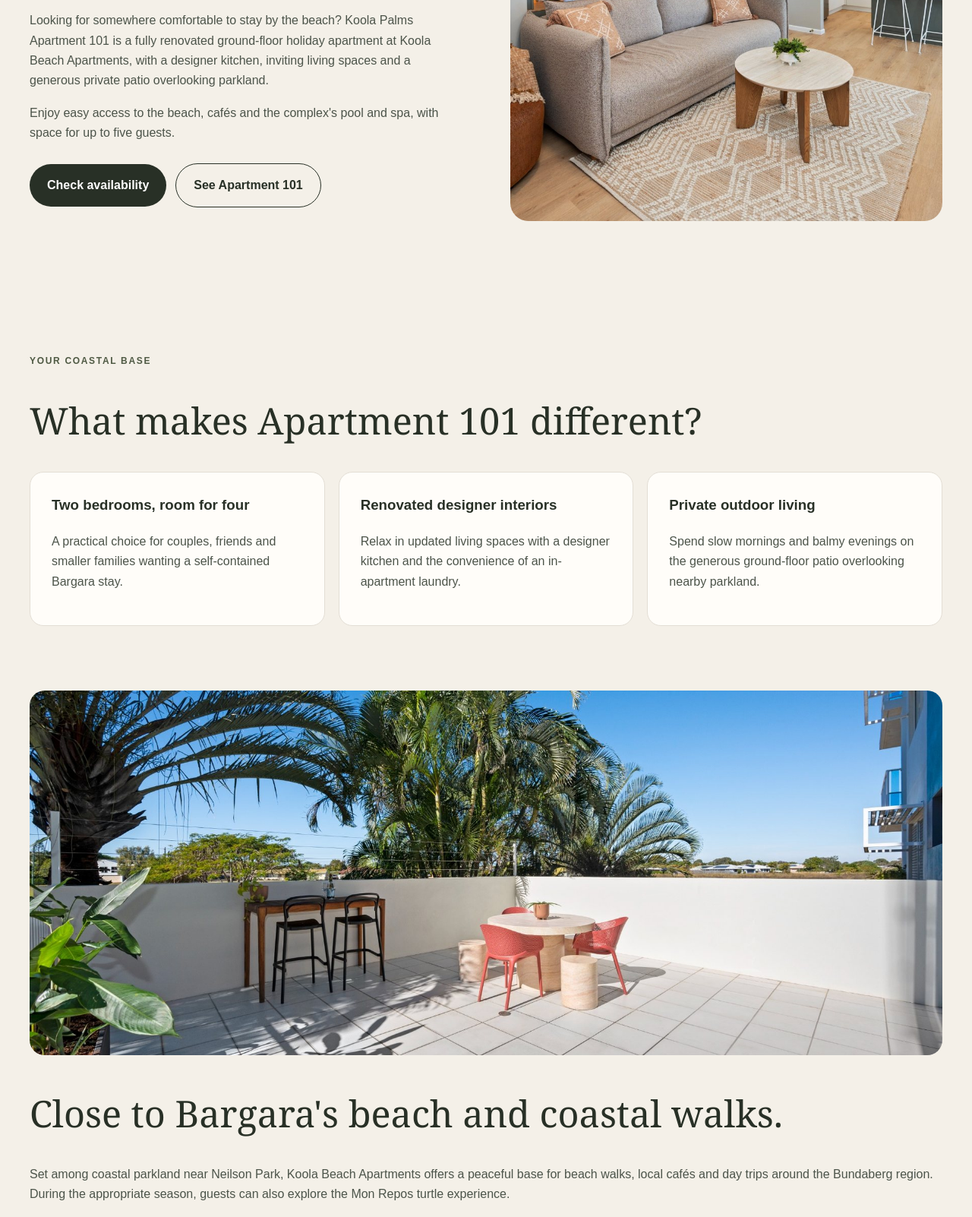
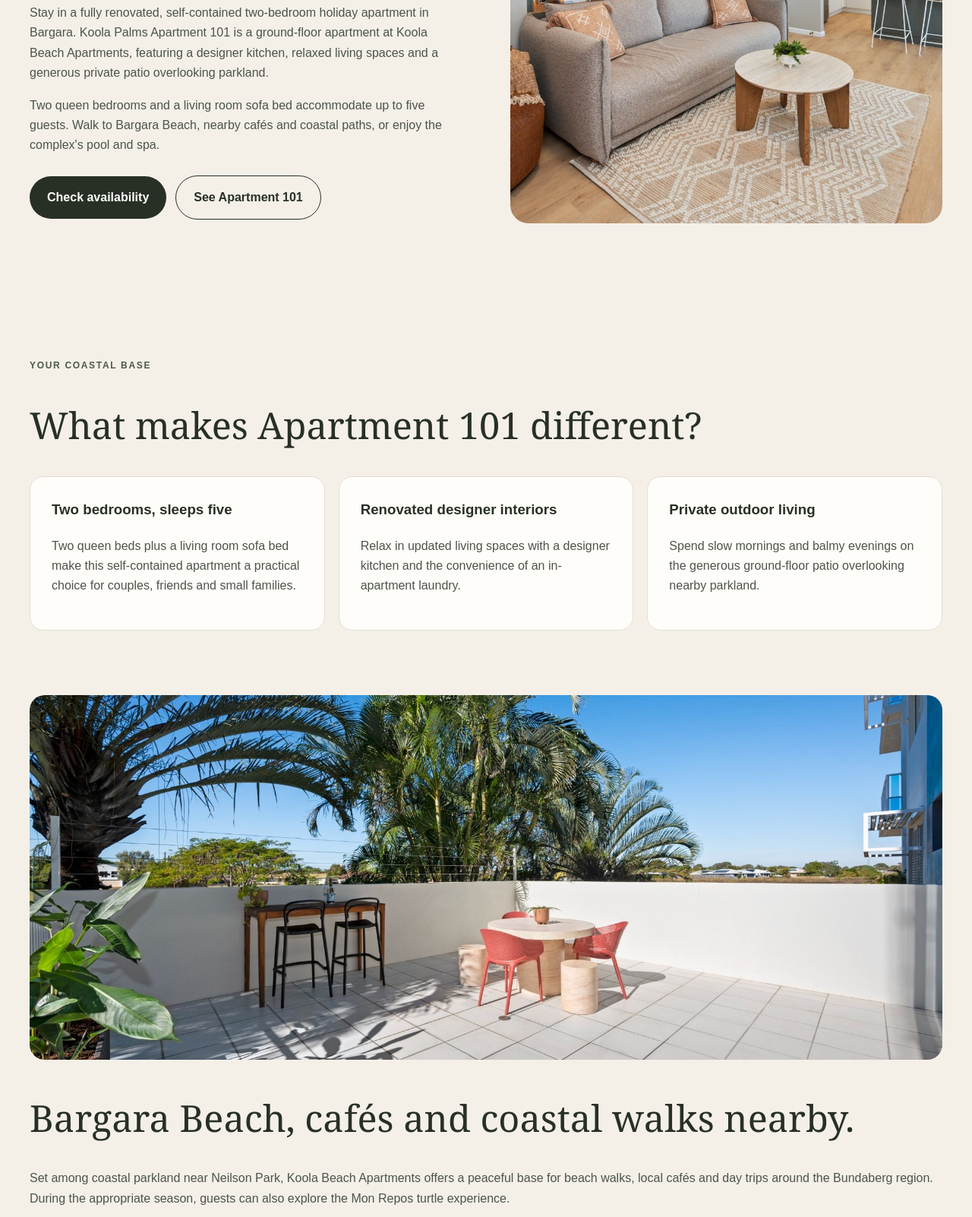
Before and after one commit to artformkitchensgosford91-netizen/koola-palms-bargara, a website: page bargara-holiday-apartment.html in a window 1280 px wide. Shown: the part 576-2178 px from the top of the page at 76% size. Drawn offline with Linux system fonts and the light colour scheme.

Commit message:
Improve Bargara apartment search content and correct five-guest copy

```diff
--- a/bargara-holiday-apartment.html
+++ b/bargara-holiday-apartment.html
@@ -3,8 +3,8 @@
 <head>
 <meta charset="utf-8">
 <meta name="viewport" content="width=device-width, initial-scale=1">
-<title>Two-Bedroom Holiday Apartment Bargara | Koola Palms 101</title>
-<meta name="description" content="Looking for a two-bedroom holiday apartment in Bargara? Explore fully renovated Koola Palms Apartment 101 with designer kitchen, private patio and pool access near the beach.">
+<title>Bargara Holiday Apartment | 2 Bedrooms | Koola Palms 101</title>
+<meta name="description" content="Stay at Koola Palms Apartment 101, a renovated 2-bedroom Bargara holiday apartment sleeping five, with private patio, pool and spa access near the beach.">
 <meta name="robots" content="index,follow">
 <link rel="canonical" href="https://koolapalmsbargara.au/bargara-holiday-apartment.html">
 <meta property="og:title" content="Two-Bedroom Holiday Apartment in Bargara | Koola Palms 101">
@@ -24,15 +24,15 @@
 <header><a class="brand" href="/">Koola Palms · Apartment 101</a><nav><a href="/">View apartment & photos</a></nav></header>
 <main>
 <section class="hero">
-<div><div class="eyebrow">Bargara, Queensland · Apartment 101</div><h1>A renovated two-bedroom holiday apartment in Bargara.</h1><p>Looking for somewhere comfortable to stay by the beach? Koola Palms Apartment 101 is a fully renovated ground-floor holiday apartment at Koola Beach Apartments, with a designer kitchen, inviting living spaces and a generous private patio overlooking parkland.</p><p>Enjoy easy access to the beach, cafés and the complex's pool and spa, with space for up to five guests.</p><a class="cta" href="#availability">Check availability</a><a class="cta alt" href="/">See Apartment 101</a></div>
+<div><div class="eyebrow">Bargara, Queensland · Apartment 101</div><h1>Two-bedroom Bargara holiday apartment near the beach.</h1><p>Stay in a fully renovated, self-contained two-bedroom holiday apartment in Bargara. Koola Palms Apartment 101 is a ground-floor apartment at Koola Beach Apartments, featuring a designer kitchen, relaxed living spaces and a generous private patio overlooking parkland.</p><p>Two queen bedrooms and a living room sofa bed accommodate up to five guests. Walk to Bargara Beach, nearby cafés and coastal paths, or enjoy the complex's pool and spa.</p><a class="cta" href="#availability">Check availability</a><a class="cta alt" href="/">See Apartment 101</a></div>
 <img src="/assets/final/hero-living.jpg" alt="Open-plan living room and designer kitchen at the renovated Koola Palms two-bedroom Bargara holiday apartment" width="900" height="700">
 </section>
 <section><div class="eyebrow">Your coastal base</div><h2>What makes Apartment 101 different?</h2><div class="grid">
-<article class="feature"><h3>Two bedrooms, room for four</h3><p>A practical choice for couples, friends and smaller families wanting a self-contained Bargara stay.</p></article>
+<article class="feature"><h3>Two bedrooms, sleeps five</h3><p>Two queen beds plus a living room sofa bed make this self-contained apartment a practical choice for couples, friends and small families.</p></article>
 <article class="feature"><h3>Renovated designer interiors</h3><p>Relax in updated living spaces with a designer kitchen and the convenience of an in-apartment laundry.</p></article>
 <article class="feature"><h3>Private outdoor living</h3><p>Spend slow mornings and balmy evenings on the generous ground-floor patio overlooking nearby parkland.</p></article>
 </div></section>
-<section><img class="photo" src="/assets/final/patio-dining.jpg" alt="Covered private patio with outdoor dining at Koola Palms Apartment 101 in Bargara" loading="lazy" width="1200" height="680"><h2>Close to Bargara's beach and coastal walks.</h2><p>Set among coastal parkland near Neilson Park, Koola Beach Apartments offers a peaceful base for beach walks, local cafés and day trips around the Bundaberg region. During the appropriate season, guests can also explore the Mon Repos turtle experience.</p><p><a href="/">View the full apartment photo gallery, walkthrough and nearby attractions →</a></p></section>
+<section><img class="photo" src="/assets/final/patio-dining.jpg" alt="Covered private patio with outdoor dining at Koola Palms Apartment 101 in Bargara" loading="lazy" width="1200" height="680"><h2>Bargara Beach, cafés and coastal walks nearby.</h2><p>Set among coastal parkland near Neilson Park, Koola Beach Apartments offers a peaceful base for beach walks, local cafés and day trips around the Bundaberg region. During the appropriate season, guests can also explore the Mon Repos turtle experience.</p><p><a href="/">View the full apartment photo gallery, walkthrough and nearby attractions →</a></p></section>
 <section aria-labelledby="planning-heading"><div class="eyebrow">Planning your stay</div><h2 id="planning-heading">A self-contained Bargara holiday, with space to settle in.</h2>
 <p>Apartment 101 is a ground-floor, two-bedroom holiday apartment suited to up to five guests. The renovated kitchen makes it easy to prepare meals during your stay, while the living areas and private patio give everyone room to relax after a day exploring Bargara.</p>
 <div class="grid">
```
